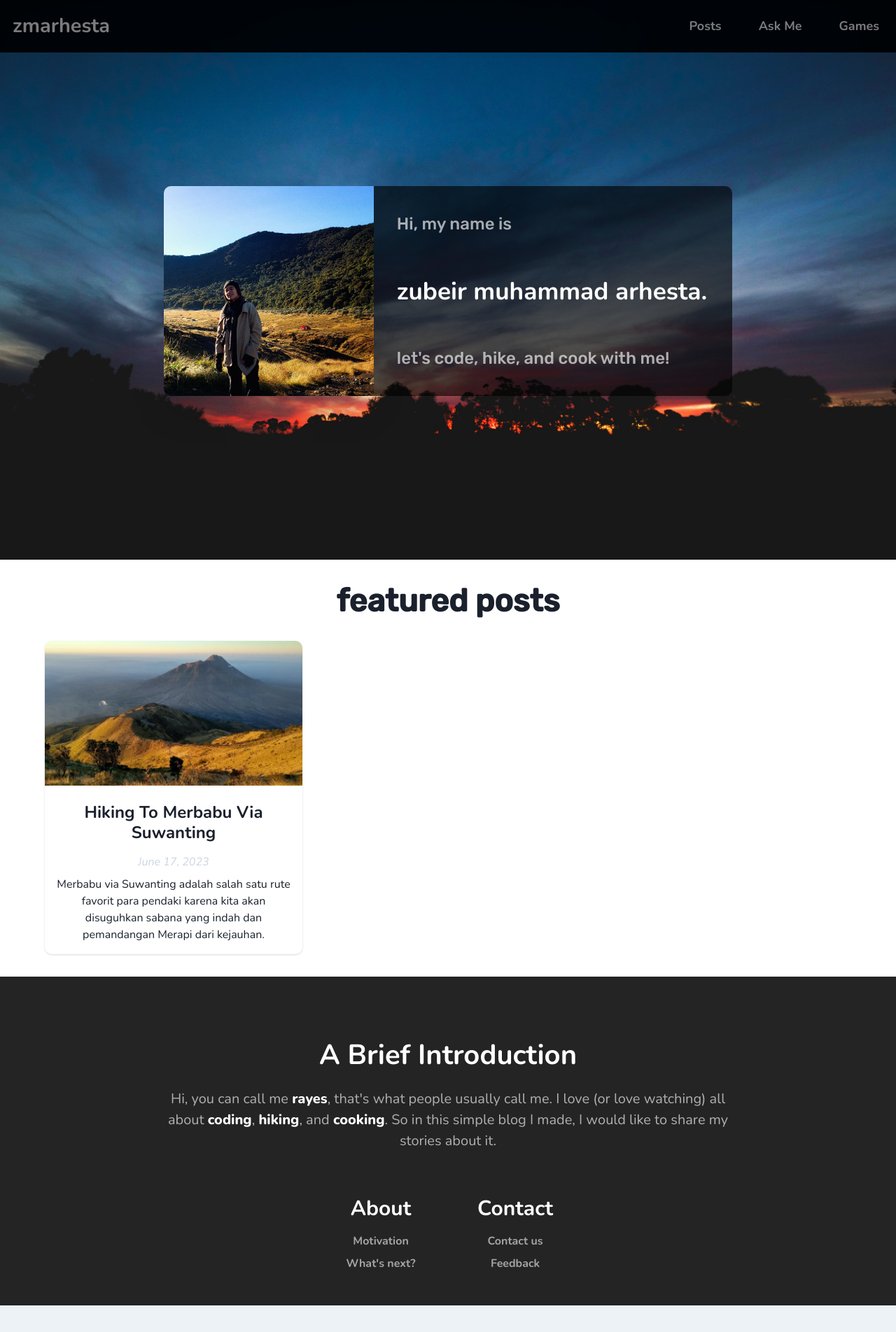
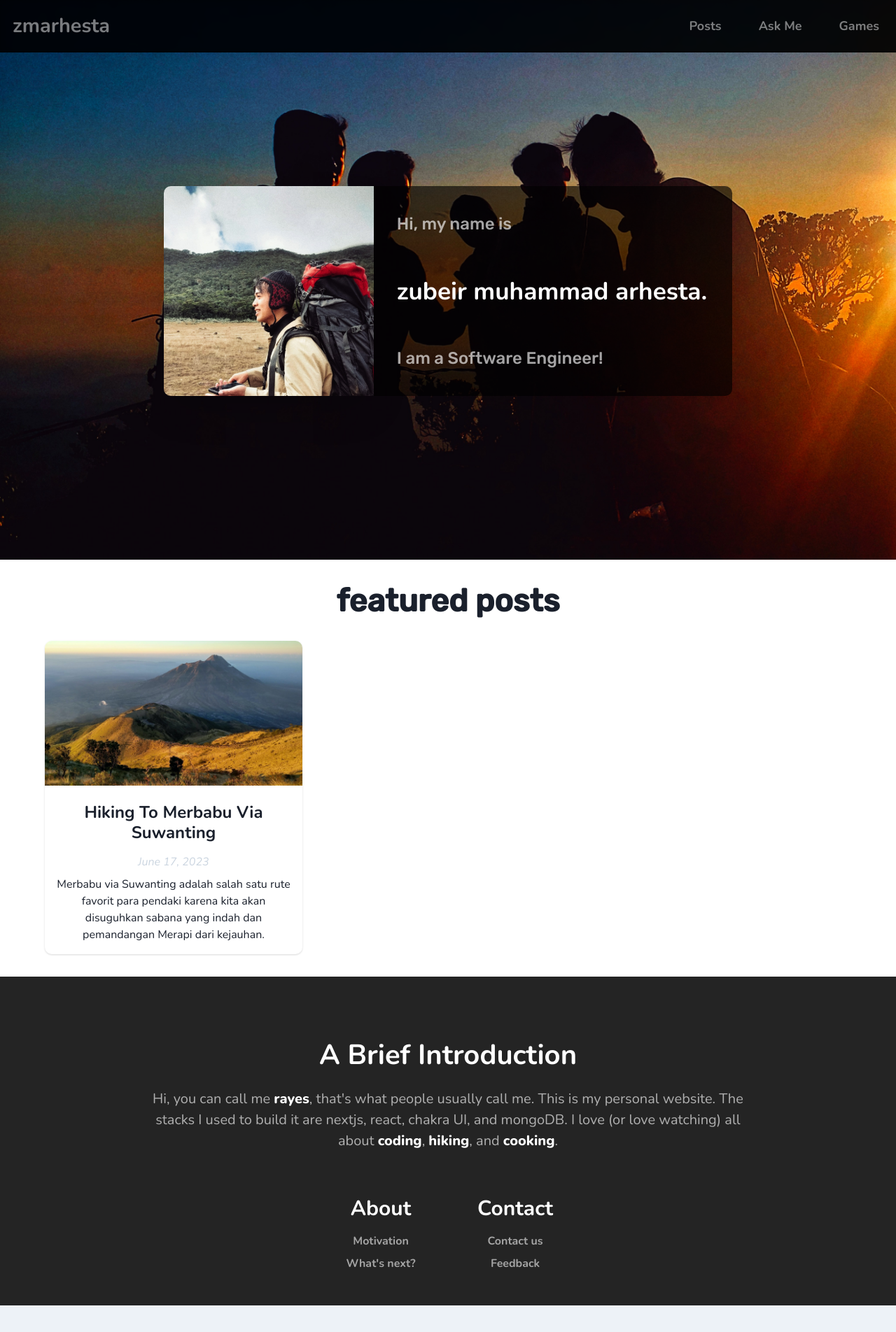
Before and after one commit to zubeirarhesta/cohico, a Next.js app: page / in a window 1280 px wide. Shown: the top 1904 px of the page at 70% size. Built offline with nearby package versions, Linux system fonts and the light colour scheme.

Commit message:
changing hero and footer content

```diff
--- a/components/home-page/footer/footer.js
+++ b/components/home-page/footer/footer.js
@@ -144,9 +144,9 @@ export default function Footer() {
             }}
           >
             Hi, you can call me rayes, that&apos;s what people usually call me.
-            I love (or love watching) all about coding, hiking, and cooking. So
-            in this simple blog I made, I would like to share my stories about
-            it.
+            This is my personal website. The stacks I used to build it are
+            nextjs, react, chakra UI, and mongoDB. I love (or love watching) all
+            about coding, hiking, and cooking.
           </Highlight>
         </Text>
       </Flex>
--- a/components/home-page/hero.js
+++ b/components/home-page/hero.js
@@ -8,7 +8,7 @@ export default function Hero() {
     <Flex
       as="section"
       textAlign={["left", "center"]}
-      bgImage="url('/images/site/gunung.jpg')"
+      bgImage="url('/images/site/silhouette.jpeg')"
       bgPosition="center"
       bgRepeat="no-repeat"
       bgSize="cover"
@@ -32,7 +32,7 @@ export default function Hero() {
         mt="2rem"
       >
         <Image
-          src="/images/site/zubeir.jpeg"
+          src="/images/site/arhesta.jpeg"
           alt="zubeir muhammad arhetsa"
           width={1000}
           height={1000}
@@ -106,7 +106,7 @@ export default function Hero() {
               marginRight: "2px",
             }}
           > */}
-          let&apos;s code, hike, and cook with me!
+          I am a Software Engineer!
           {/* </Highlight> */}
         </Text>
         {/* <Text
```
Also changed, not shown: public/images/site/silhouette.jpeg (added).
